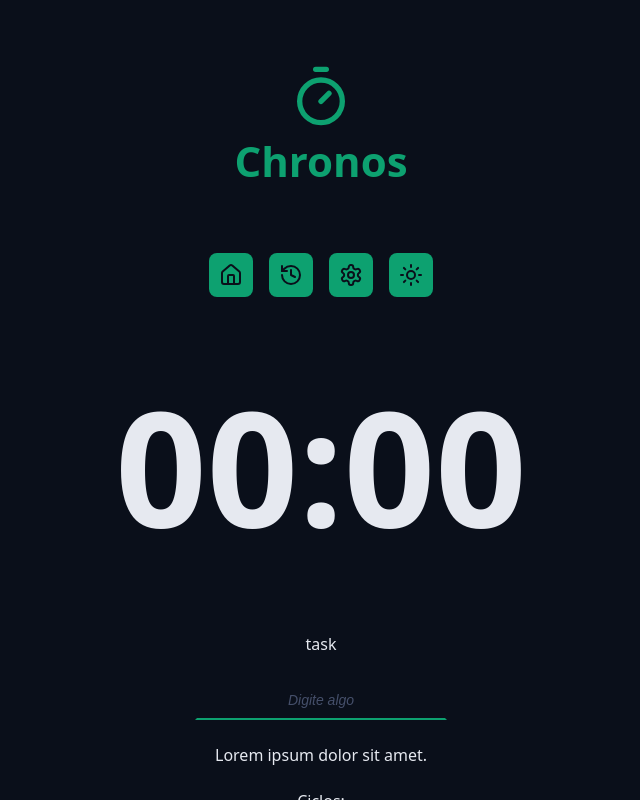
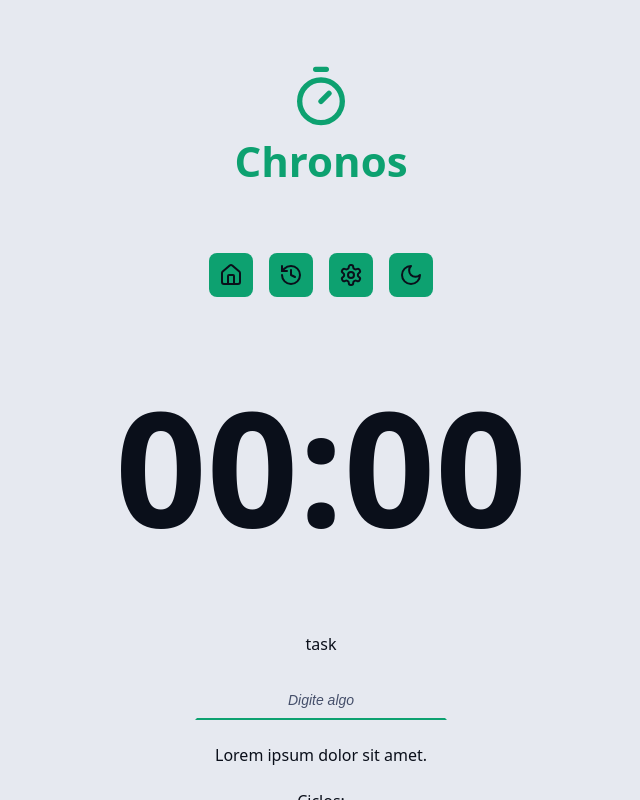
Before and after one commit to Leomendferre/chronos-pomodoro, a React (Vite) app: page / in a window 1280 px wide. Both pictures are taken after a click on the link 730 px from the left and 275 px from the top of the page. Shown: the top 800 px of the page, without its empty margins (319-959 px from the left). Built offline with nearby package versions, Linux system fonts and the light colour scheme.

Commit message:
Logic in the menu

```diff
--- a/src/components/Menu/index.tsx
+++ b/src/components/Menu/index.tsx
@@ -1,23 +1,82 @@
-import { HistoryIcon, HouseIcon, SettingsIcon, SunIcon } from 'lucide-react';
+import {
+  HistoryIcon,
+  HouseIcon,
+  MoonIcon,
+  SettingsIcon,
+  SunIcon,
+} from 'lucide-react';
+
 import styles from './styles.module.css';
 
+import { useState, useEffect } from 'react';
+
+type AvailableThemes = 'dark' | 'light';
+
 export function Menu() {
+  const [theme, setTheme] = useState<AvailableThemes>(() => {
+    const storageTheme =
+      (localStorage.getItem('theme') as AvailableThemes) || 'dark';
+    return storageTheme;
+  });
+
+  const nextThemeIcon = {
+    dark: <SunIcon />,
+    light: <MoonIcon />,
+  };
+
+  function handleThemeChange(
+    event: React.MouseEvent<HTMLAnchorElement, MouseEvent>,
+  ) {
+    event.preventDefault();
+
+    setTheme(prevTheme => {
+      const nextTheme = prevTheme === 'dark' ? 'light' : 'dark';
+      return nextTheme;
+    });
+  }
+
+  useEffect(() => {
+    document.documentElement.setAttribute('data-theme', theme);
+    localStorage.setItem('theme', theme);
+  }, [theme]);
+
   return (
     <nav className={styles.menu}>
-      <a className={styles.menuLink} href='#'>
+      <a
+        className={styles.menuLink}
+        href='#'
+        aria-label='Ir para a Home'
+        title='Ir para a Home'
+      >
         <HouseIcon />
       </a>
 
-      <a className={styles.menuLink} href='#'>
+      <a
+        className={styles.menuLink}
+        href='#'
+        aria-label='Ver Histórico'
+        title='Ver Histórico'
+      >
         <HistoryIcon />
       </a>
 
-      <a className={styles.menuLink} href='#'>
+      <a
+        className={styles.menuLink}
+        href='#'
+        aria-label='Configurações'
+        title='Configurações'
+      >
         <SettingsIcon />
       </a>
 
-      <a className={styles.menuLink} href='#'>
-        <SunIcon />
+      <a
+        className={styles.menuLink}
+        href='#'
+        aria-label='Mudar Tema'
+        title='Mudar Tema'
+        onClick={handleThemeChange}
+      >
+        {nextThemeIcon[theme]}
       </a>
     </nav>
   );
--- a/src/styles/theme.css
+++ b/src/styles/theme.css
@@ -35,3 +35,21 @@
     --disabled: #555f7d;
     --text-disabled: #aab3cc;
 }
+
+:root[data-theme='light'] {
+    --gray-100: #0a0f1a;
+    --gray-200: #181f2e;
+    --gray-300: #272f43;
+    --gray-400: #363d56;
+    --gray-500: #454f6a;
+    --gray-600: #555f7d;
+    --gray-700: #aab3cc;
+    --gray-800: #cdd3e1;
+    --gray-900: #e6e9f0;
+
+    --text-default: #0a0f1a;
+    --text-muted: #272f43;
+
+    --link-color: #0b8a60;
+    --link-hover: #065f46;
+}
```
